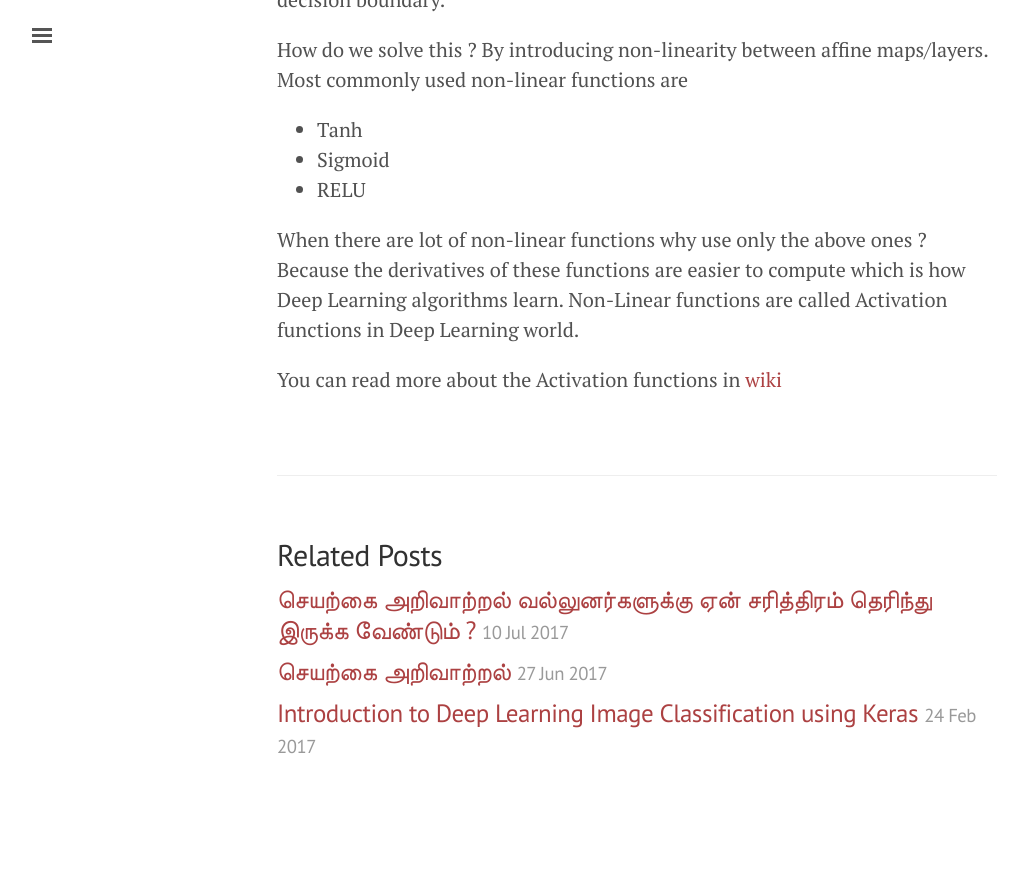
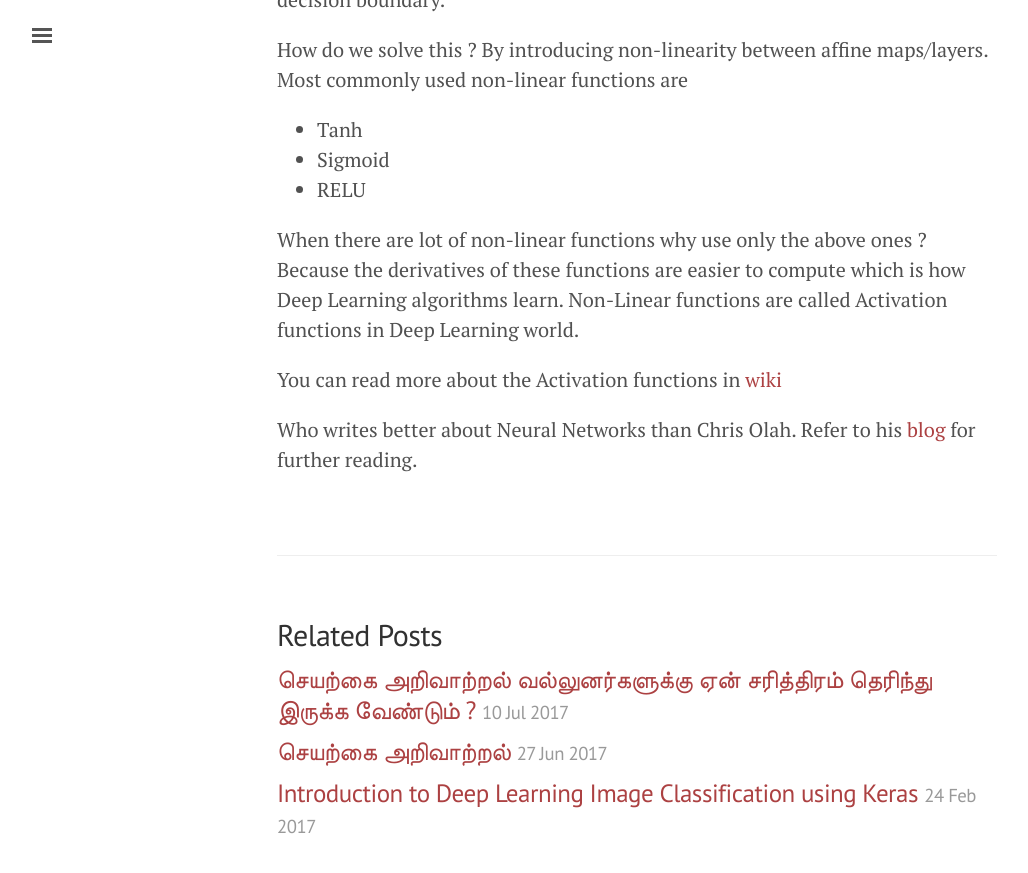
Before and after one commit to malaikannan/malaikannan.github.io, a Jekyll site: the page built from _posts/2017-07-18-why-use-non-linear-functions-in-deep-learning.markdown, in a window 1280 px wide and 900 px high, scrolled down 947 px. Shown: the top 873 px of the window, without its empty margins (3-1031 px from the left). Built offline with Jekyll 4.4.1, drawn with Linux system fonts in a browser that asks for light colours; comment, search, counter and statistics services are not loaded; before the commit the page ends 1767 px from its top, so only the background shows below that.

Commit message:
Activation function blog

```diff
--- a/_posts/2017-07-18-why-use-non-linear-functions-in-deep-learning.markdown
+++ b/_posts/2017-07-18-why-use-non-linear-functions-in-deep-learning.markdown
@@ -30,3 +30,5 @@ How do we solve this ? By introducing non-linearity between affine maps/layers.
 When there are lot of non-linear functions why use only the above ones ? Because the derivatives of these functions are easier to compute which is how Deep Learning algorithms learn. Non-Linear functions are called Activation functions in Deep Learning world.
 
 You can read more about the Activation functions in [wiki](https://en.wikipedia.org/wiki/Activation_function)
+
+Who writes better about Neural Networks than Chris Olah. Refer to his [blog](http://colah.github.io/posts/2014-03-NN-Manifolds-Topology/) for further reading.
```
